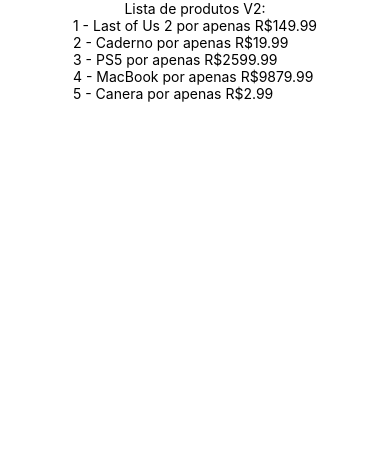
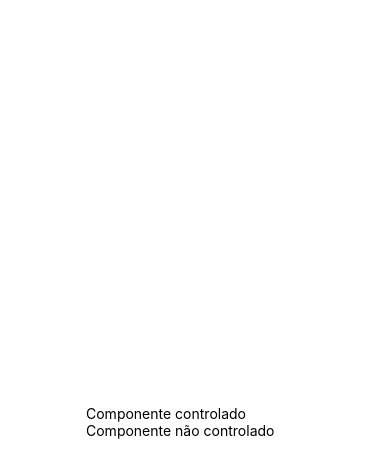
Before and after one commit to ricoroma-coder/react-testes, a React Native app: screen / in a window 390 px wide. Shown: the top 474 px of the page. Built offline with nearby package versions, Linux system fonts and the light colour scheme.

Commit message:
Componente controlado e não controlado

```diff
--- a/src/App.js
+++ b/src/App.js
@@ -35,6 +35,8 @@
 import ListaProdutos from './componentes/produtos/ListaProdutos'
 import ListaProdutosV2 from './componentes/produtos/ListaProdutosV2'
 
+import InputName from './componentes/InputName'
+
 export default () => (
     <SafeAreaView style={style.App}>
         {/*<Primeiro />
@@ -68,8 +70,9 @@
         <UsuarioLogado usuario={{email:'ana@ana.com'}} />
         <UsuarioLogado usuario={null} />
         <UsuarioLogado />
-        <ListaProdutos />*/}
-        <ListaProdutosV2 />
+        <ListaProdutos />
+        <ListaProdutosV2 />*/}
+        <InputName />
     </SafeAreaView>
 )
 
--- /dev/null
+++ b/src/componentes/InputName.js
@@ -0,0 +1,20 @@
+import React, { useState } from 'react'
+import { View, Text, TextInput } from 'react-native'
+
+export default props => {
+    const [nome, setNome] = useState('')
+    return (
+        <View>
+            <Text>{nome}</Text>
+            <TextInput
+                placeholder="Componente controlado"
+                value={nome}
+                onChangeText={novo_nome => setNome(novo_nome)}
+            />
+            <TextInput
+                placeholder="Componente não controlado"
+                value={null}
+            />
+        </View>
+    )
+}
```
